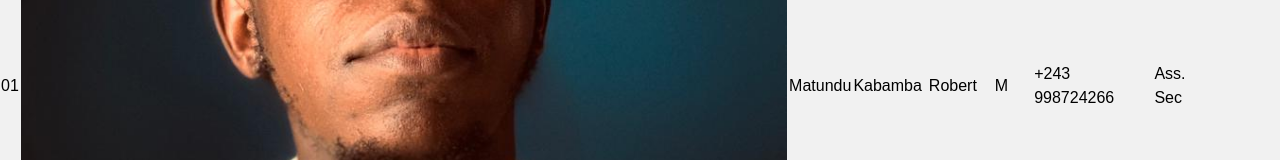
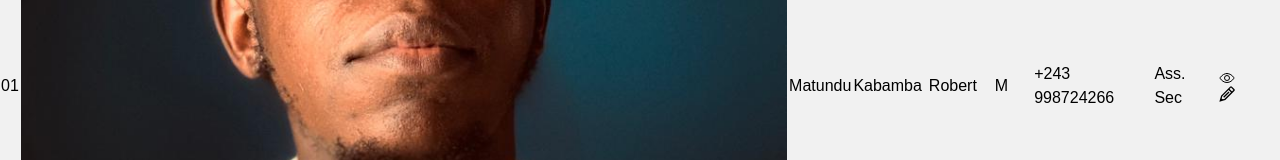
Before and after one commit to rovertnet/evv_ap, a React (Vite) app in the folder documents/: page /depart/past in a window 1280 px wide. Shown: the part 1516-1676 px from the top of the page. Built offline with nearby package versions, Linux system fonts and the light colour scheme.

Commit message:
another commit

```diff
--- a/documents/src/components/depart/departs/TablePast.jsx
+++ b/documents/src/components/depart/departs/TablePast.jsx
@@ -1,4 +1,7 @@
-import photo1 from "../../../assets/logo/RP1.jpeg"
+import photo1 from "../../../assets/logo/RP1.jpeg";
+import { IoEyeOutline } from "react-icons/io5";
+import { GrEdit } from "react-icons/gr";
+
 
 export default function TablePast() {
   return (
@@ -36,7 +39,10 @@ export default function TablePast() {
               <td>M</td>
               <td>+243 998724266</td>
               <td>Ass. Sec</td>
-              <td className="flex space-x-2"></td>
+              <td className="flex space-x-2">
+                <IoEyeOutline />
+                <GrEdit />
+              </td>
             </tr>
           </tbody>
         </table>
```
